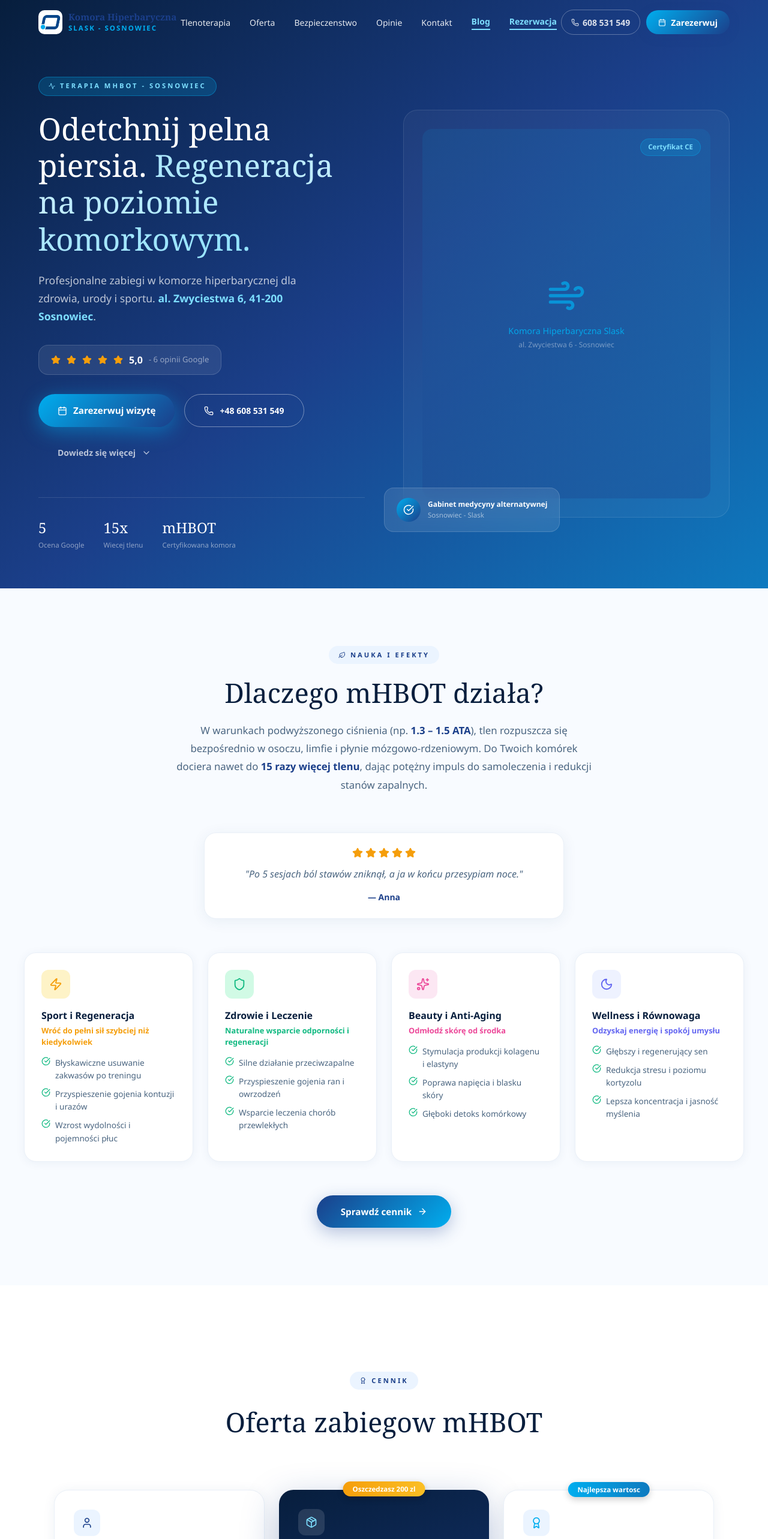
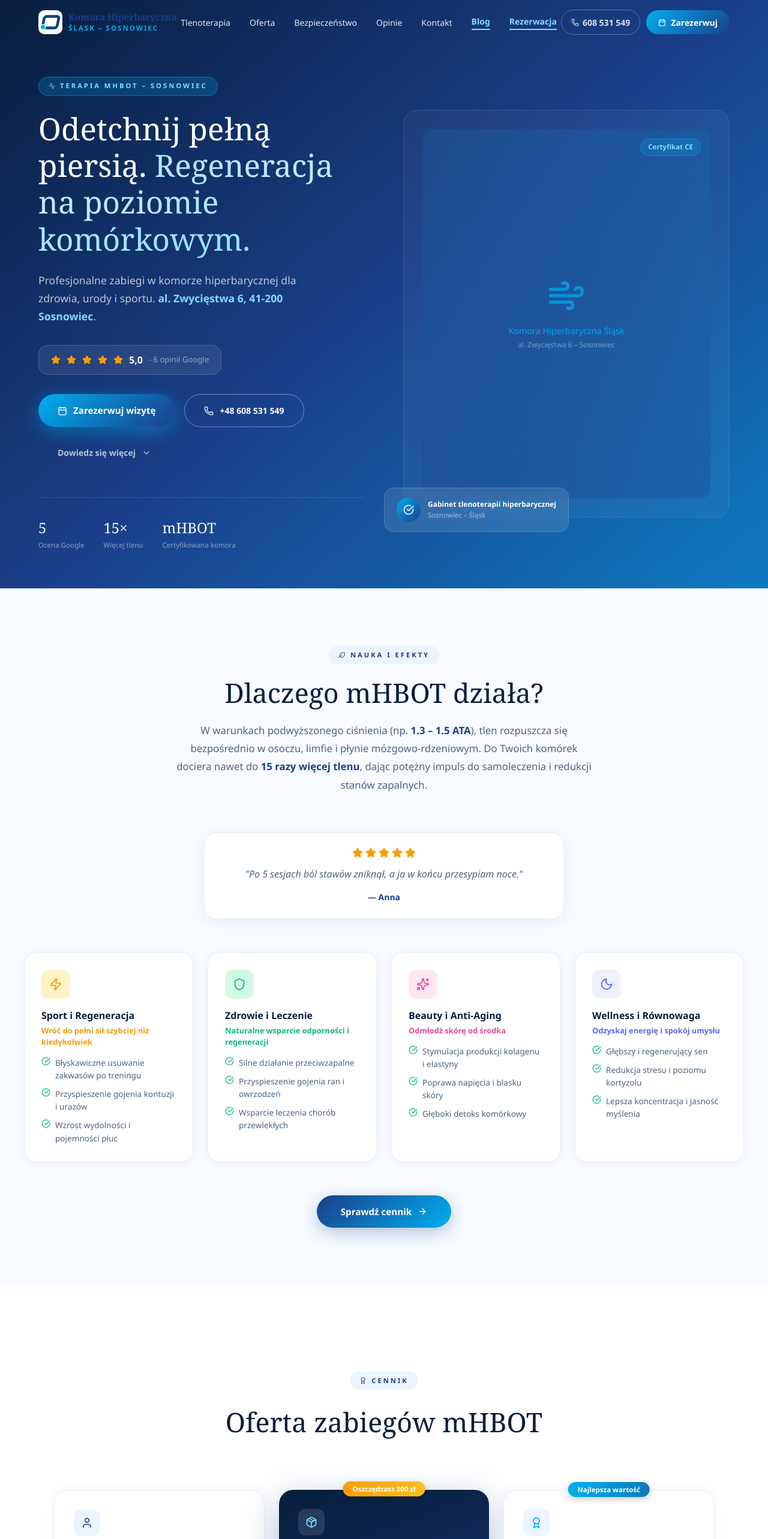
Before and after one commit to matikalicki/komora-hiperbaryczna, a React (Vite) app: page / in a window 1280 px wide. Shown: the top 2566 px of the page at 60% size. Built offline with nearby package versions, Linux system fonts and the light colour scheme.

Commit message:
aktualizacja cennika

```diff
--- a/src/HyperO2Landing.jsx
+++ b/src/HyperO2Landing.jsx
@@ -51,7 +51,7 @@ function Nav() {
     window.addEventListener("scroll", h);
     return () => window.removeEventListener("scroll", h);
   }, []);
-  const links = ["Tlenoterapia", "Oferta", "Bezpieczenstwo", "Opinie", "Kontakt"];
+  const links = ["Tlenoterapia", "Oferta", "Bezpieczeństwo", "Opinie", "Kontakt"];
   return (
     <header style={{
       position: "fixed", top: 0, left: 0, right: 0, zIndex: 50,
@@ -65,7 +65,7 @@ function Nav() {
           <Logo size={40} />
           <div>
             <div style={{ fontFamily: "Georgia, serif", fontWeight: 700, fontSize: "0.95rem", color: "#1B3F8A", lineHeight: 1.2 }}>Komora Hiperbaryczna</div>
-            <div style={{ fontSize: "0.72rem", fontWeight: 600, color: "#00AEEF", letterSpacing: 2 }}>SLASK - SOSNOWIEC</div>
+            <div style={{ fontSize: "0.72rem", fontWeight: 600, color: "#00AEEF", letterSpacing: 2 }}>ŚLĄSK – SOSNOWIEC</div>
           </div>
         </div>
         <nav style={{ display: "flex", gap: 32, alignItems: "center" }} className="hidden-mobile">
@@ -117,19 +117,19 @@ function Hero() {
       <div style={{ maxWidth: 1200, margin: "0 auto", padding: "8rem 1.5rem 4rem", display: "grid", gridTemplateColumns: "1fr 1fr", gap: "4rem", alignItems: "center", width: "100%" }} className="hero-grid">
         <div>
           <div style={{ display: "inline-flex", alignItems: "center", gap: 8, padding: "0.4rem 1rem", borderRadius: 99, marginBottom: "1.5rem", fontSize: "0.7rem", fontWeight: 700, letterSpacing: 3, textTransform: "uppercase", background: "rgba(0,174,239,0.2)", border: "1px solid rgba(0,174,239,0.4)", color: "#7DDEFF" }}>
-            <Activity size={11} /> Terapia mHBOT - Sosnowiec
+            <Activity size={11} /> Terapia mHBOT – Sosnowiec
           </div>
 
           <h1 style={{ fontFamily: "Georgia,serif", fontSize: "clamp(1.9rem,4vw,3.2rem)", lineHeight: 1.2, color: "white", fontWeight: 400, marginBottom: "1.5rem" }}>
-            Odetchnij pelna piersia.{" "}
+            Odetchnij pełną piersią.{" "}
             <span style={{ background: "linear-gradient(90deg,#7DDEFF,#C2EDFF,#7DDEFF)", backgroundSize: "200% auto", WebkitBackgroundClip: "text", WebkitTextFillColor: "transparent", animation: "shimmer 4s linear infinite" }}>
-              Regeneracja na poziomie komorkowym.
+              Regeneracja na poziomie komórkowym.
             </span>
           </h1>
 
           <p style={{ fontSize: "1.1rem", lineHeight: 1.7, color: "rgba(255,255,255,0.72)", maxWidth: 480, marginBottom: "2rem" }}>
             Profesjonalne zabiegi w komorze hiperbarycznej dla zdrowia, urody i sportu.{" "}
-            <strong style={{ color: "#7DDEFF" }}>al. Zwyciestwa 6, 41-200 Sosnowiec</strong>.
+            <strong style={{ color: "#7DDEFF" }}>al. Zwycięstwa 6, 41-200 Sosnowiec</strong>.
           </p>
 
           <div style={{ display: "inline-flex", alignItems: "center", gap: 10, padding: "0.75rem 1.25rem", borderRadius: 16, marginBottom: "2rem", background: "rgba(255,255,255,0.08)", border: "1px solid rgba(255,255,255,0.15)" }}>
@@ -157,7 +157,7 @@ function Hero() {
           </div>
 
           <div style={{ display: "flex", gap: 32, marginTop: "3rem", paddingTop: "2rem", borderTop: "1px solid rgba(255,255,255,0.12)" }}>
-            {[["5", "Ocena Google"], ["15x", "Wiecej tlenu"], ["mHBOT", "Certyfikowana komora"]].map(([v, l]) => (
+            {[["5", "Ocena Google"], ["15×", "Więcej tlenu"], ["mHBOT", "Certyfikowana komora"]].map(([v, l]) => (
               <div key={l}>
                 <div style={{ fontFamily: "Georgia,serif", fontSize: "1.5rem", color: "white", fontWeight: 400 }}>{v}</div>
                 <div style={{ fontSize: "0.72rem", color: "rgba(255,255,255,0.5)", marginTop: 2 }}>{l}</div>
@@ -171,8 +171,8 @@ function Hero() {
             <div style={{ position: "absolute", inset: 0, display: "flex", flexDirection: "column", alignItems: "center", justifyContent: "center", padding: 32 }}>
               <div style={{ width: "100%", height: "100%", borderRadius: 16, background: "linear-gradient(180deg,rgba(0,174,239,0.1),rgba(27,63,138,0.3))", display: "flex", flexDirection: "column", alignItems: "center", justifyContent: "center", position: "relative" }}>
                 <Wind size={64} style={{ color: "rgba(0,174,239,0.7)", animation: "floatUp 4s ease-in-out infinite" }} />
-                <p style={{ color: "rgba(0,174,239,0.9)", marginTop: 16, fontSize: "0.9rem" }}>Komora Hiperbaryczna Slask</p>
-                <p style={{ color: "rgba(255,255,255,0.4)", fontSize: "0.75rem", marginTop: 4 }}>al. Zwyciestwa 6 - Sosnowiec</p>
+                <p style={{ color: "rgba(0,174,239,0.9)", marginTop: 16, fontSize: "0.9rem" }}>Komora Hiperbaryczna Śląsk</p>
+                <p style={{ color: "rgba(255,255,255,0.4)", fontSize: "0.75rem", marginTop: 4 }}>al. Zwycięstwa 6 – Sosnowiec</p>
                 <div style={{ position: "absolute", top: 16, right: 16, padding: "0.3rem 0.75rem", borderRadius: 99, fontSize: "0.72rem", fontWeight: 600, background: "rgba(0,174,239,0.2)", border: "1px solid rgba(0,174,239,0.35)", color: "#7DDEFF" }}>Certyfikat CE</div>
               </div>
             </div>
@@ -183,8 +183,8 @@ function Hero() {
                 <CheckCircle size={18} color="white" />
               </div>
               <div>
-                <div style={{ fontSize: "0.75rem", fontWeight: 600, color: "white" }}>Gabinet medycyny alternatywnej</div>
-                <div style={{ fontSize: "0.72rem", color: "rgba(255,255,255,0.55)" }}>Sosnowiec - Slask</div>
+                <div style={{ fontSize: "0.75rem", fontWeight: 600, color: "white" }}>Gabinet tlenoterapii hiperbarycznej</div>
+                <div style={{ fontSize: "0.72rem", color: "rgba(255,255,255,0.55)" }}>Sosnowiec – Śląsk</div>
               </div>
             </div>
           </div>
@@ -384,9 +384,9 @@ function PricingCard({ p, i }) {
 
 function Pricing() {
   const plans = [
-    { icon: User, tag: null, title: "Sesja Pojedyncza", price: "130", unit: "zl / 60 min", desc: "Idealna na pierwsze doswiadczenie lub jednorazowa regeneracje.", features: ["60 minut w komorze mHBOT", "Konsultacja wstepna", "Badanie saturacji O2", "Opieka personelu medycznego"], cta: "Zarezerwuj sesje", accent: "#1B3F8A", featured: false },
-    { icon: Package, tag: "Oszczedzasz 200 zl", title: "Pakiet 10 wejsc", price: "1100", unit: "zl / 10 sesji", desc: "Najchetniej wybierany pakiet - pelny cykl regeneracyjny dla trwalych efektow.", features: ["10 x 60 minut", "Priorytetowe rezerwacje", "Dedykowany opiekun", "Bezplatna konsultacja", "Monitorowanie postepu"], cta: "Wybierz pakiet", accent: "#1B3F8A", featured: true },
-    { icon: Award, tag: "Najlepsza wartosc", title: "Pakiet 25 wejsc", price: "2000", unit: "zl / 25 sesji", desc: "Dla osob szukajacych dlugofalowych efektow - najkorzystniejsza cena za sesje.", features: ["25 x 60 minut", "Oszczedzasz az 1250 zl", "Priorytetowe rezerwacje", "Dedykowany opiekun", "Pelny program regeneracji"], cta: "Wybierz pakiet 25", accent: "#00AEEF", featured: false },
+    { icon: User, tag: null, title: "Sesja pojedyncza", price: "130", unit: "zł / 80 min", desc: "Idealna na pierwsze doświadczenie lub jednorazową regenerację.", features: ["80 minut w komorze mHBOT", "Konsultacja wstępna", "Opieka personelu medycznego"], cta: "Zarezerwuj sesję", accent: "#1B3F8A", featured: false },
+    { icon: Package, tag: "Oszczędzasz 200 zł", title: "Pakiet 10 wejsc", price: "1100", unit: "zł / 10 sesji", desc: "Najchętniej wybierany pakiet – pełny cykl regeneracyjny dla trwałych efektów.", features: ["10 x 80 minut", "Priorytetowe rezerwacje", "Dedykowany opiekun", "Bezpłatna konsultacja", "Monitorowanie postępu"], cta: "Wybierz pakiet", accent: "#1B3F8A", featured: true },
+    { icon: Award, tag: "Najlepsza wartość", title: "Pakiet 25 wejsc", price: "2100", unit: "zł / 25 sesji", desc: "Dla osób szukających długofalowych efektów – najkorzystniejsza cena za sesję.", features: ["25 x 80 minut", "Oszczędzasz aż 1 250 zł", "Priorytetowe rezerwacje", "Dedykowany opiekun", "Pełny program regeneracji"], cta: "Wybierz pakiet 25", accent: "#00AEEF", featured: false },
   ];
   return (
     <section id="oferta" style={{ padding: "9rem 1.5rem", background: "white" }}>
@@ -397,7 +397,7 @@ function Pricing() {
               <Award size={12} /> Cennik
             </div>
             <h2 style={{ fontFamily: "Georgia,serif", fontSize: "clamp(1.8rem,3.5vw,2.8rem)", color: "#071E3D", fontWeight: 400 }}>
-              Oferta zabiegow mHBOT
+              Oferta zabiegów mHBOT
             </h2>
           </div>
         </FadeSection>
@@ -411,12 +411,12 @@ function Pricing() {
 
 function Safety() {
   const items = [
-    "Nieleczona odma plucna (pneumothorax)",
-    "Stosowanie niektorych lekow chemioterapeutycznych (bleomycyna, cisplatyna)",
-    "Ciaza (I trymestr - wymagana konsultacja lekarska)",
-    "Nieleczone choroby ucha srodkowego lub zatok",
-    "Aktywne zapalenie pluc lub infekcja gorna drog oddechowych",
-    "Ciezka niewydolnosc serca",
+    "Nieleczona odma płucna (pneumothorax)",
+    "Stosowanie niektórych leków chemioterapeutycznych (bleomycyna, cisplatyna)",
+    "Ciąża (I trymestr – wymagana konsultacja lekarska)",
+    "Nieleczone choroby ucha środkowego lub zatok",
+    "Aktywne zapalenie płuc lub infekcja górnych dróg oddechowych",
+    "Ciężka niewydolność serca",
     "Klaustrofobia (oceniana indywidualnie)",
     "Aktywna padaczka bez kontroli farmakologicznej",
   ];
@@ -426,18 +426,18 @@ function Safety() {
         <FadeSection>
           <div>
             <div style={{ display: "inline-flex", alignItems: "center", gap: 8, padding: "0.4rem 1rem", borderRadius: 99, marginBottom: "1.25rem", fontSize: "0.7rem", fontWeight: 700, letterSpacing: 3, textTransform: "uppercase", background: "#DBEAFE", color: "#1B3F8A" }}>
-              <Shield size={12} /> Bezpieczenstwo
+              <Shield size={12} /> Bezpieczeństwo
             </div>
             <h2 style={{ fontFamily: "Georgia,serif", fontSize: "clamp(1.6rem,3vw,2.4rem)", color: "#071E3D", fontWeight: 400, lineHeight: 1.3, marginBottom: "1rem" }}>
-              Twoje bezpieczenstwo jest naszym priorytetem
+              Twoje bezpieczeństwo jest naszym priorytetem
             </h2>
             <p style={{ lineHeight: 1.75, color: "#4A6580", marginBottom: "1.5rem" }}>
-              Profesjonalna obsluga wyjasni Ci zalety korzystania z komory i przeprowadzi szczegolowy wywiad zdrowotny przed kazdym zabiegiem.
+              Profesjonalna obsługa wyjaśni Ci zalety korzystania z komory i przeprowadzi szczegółowy wywiad zdrowotny przed każdym zabiegiem.
             </p>
             {[
-              { icon: Heart, text: "Konsultacja medyczna przed kazda seria zabiegow" },
-              { icon: Activity, text: "Monitorowanie saturacji O2 w czasie rzeczywistym" },
-              { icon: Award, text: "Certyfikat CE - Normy ISO - Ubezpieczenie OC" },
+              { icon: Heart, text: "Konsultacja medyczna przed każdą serią zabiegów" },
+              { icon: Activity, text: "Monitorowanie saturacji O₂ w czasie rzeczywistym" },
+              { icon: Award, text: "Certyfikat CE · Normy ISO · Ubezpieczenie OC" },
             ].map(item => (
               <div key={item.text} style={{ display: "flex", alignItems: "center", gap: 12, marginBottom: 12, fontSize: "0.875rem", color: "#1a3a5c" }}>
                 <div style={{ width: 32, height: 32, borderRadius: 8, background: "#DBEAFE", display: "flex", alignItems: "center", justifyContent: "center", flexShrink: 0 }}>
@@ -453,7 +453,7 @@ function Safety() {
           <div style={{ borderRadius: 20, padding: "1.5rem", background: "white", border: "1px solid #E0ECFA", boxShadow: "0 4px 24px rgba(14,66,120,0.08)" }}>
             <div style={{ display: "flex", alignItems: "center", gap: 8, marginBottom: "1.25rem", paddingBottom: "1rem", borderBottom: "1px solid #EAF0F8" }}>
               <XCircle size={18} style={{ color: "#EF4444" }} />
-              <h3 style={{ fontWeight: 600, color: "#071E3D", fontSize: "0.95rem" }}>Przeciwwskazania bezwzgledne i wzgledne</h3>
+              <h3 style={{ fontWeight: 600, color: "#071E3D", fontSize: "0.95rem" }}>Przeciwwskazania bezwzględne i względne</h3>
             </div>
             <ul style={{ listStyle: "none", padding: 0, margin: 0, display: "flex", flexDirection: "column", gap: 12 }}>
               {items.map((c, i) => (
@@ -466,7 +466,7 @@ function Safety() {
               ))}
             </ul>
             <p style={{ fontSize: "0.75rem", marginTop: "1.25rem", paddingTop: "1rem", borderTop: "1px solid #EAF0F8", color: "#8FA5BC", lineHeight: 1.6 }}>
-              Lista nie jest wyczerpujaca. Ostateczna kwalifikacje przeprowadza personel Komory Hiperbarycznej Slask Sosnowiec (mHBOT).
+              Lista nie jest wyczerpująca. Ostateczną kwalifikację przeprowadza personel Komory Hiperbarycznej Śląsk Sosnowiec (mHBOT).
             </p>
           </div>
         </FadeSection>
@@ -477,9 +477,9 @@ function Safety() {
 
 function Testimonials() {
   const reviews = [
-    { name: "Szymon Dziechciarz", initials: "Sz", role: "Biegacz", stars: 5, date: "3 miesiace temu", text: "Jako biegacz zauwazylam znaczacy wzrost wydolnosci pluc. Oddechy sa glebsze, a dlugie dystanse pokonuje ze znacznie mniejszym wysilkiem niz wczesniej. Niesamowite efekty!" },
-    { name: "Dawid Ryndak", initials: "D", role: "Klient gabinetu", stars: 5, date: "3 lata temu", text: "Super miejsce dostepne w miescie. Profesjonalna obsluga wyjasni zalety korzystania z komory. Polecam kazdemu kto szuka skutecznej metody regeneracji." },
-    { name: "Joanna Gwіzdala", initials: "J", role: "Stala klientka", stars: 5, date: "5 lat temu", text: "Swietny sposob regeneracji po dlugim i meczacym dniu. Polecam zajrzec. Obsluga przemila - od razu czujesz sie zaopiekowany i w dobrych rekach." },
+    { name: "Szymon Dziechciarz", initials: "Sz", role: "Biegacz", stars: 5, date: "3 miesiace temu", text: "Jako biegacz zauważyłam znaczący wzrost wydolności płuc. Oddechy są głębsze, a długie dystanse pokonuję ze znacznie mniejszym wysiłkiem niż wcześniej. Niesamowite efekty!" },
+    { name: "Dawid Ryndak", initials: "D", role: "Klient gabinetu", stars: 5, date: "3 lata temu", text: "Super miejsce dostępne w mieście. Profesjonalna obsługa wyjaśni zalety korzystania z komory. Polecam każdemu, kto szuka skutecznej metody regeneracji." },
+    { name: "Joanna Gwіzdala", initials: "J", role: "Stala klientka", stars: 5, date: "5 lat temu", text: "Świetny sposób regeneracji po długim i męczącym dniu. Polecam zajrzeć. Obsługa przemiła – od razu czujesz się zaopiekowany i w dobrych rękach." },
   ];
   return (
     <section id="opinie" style={{ padding: "9rem 1.5rem", background: "white" }}>
@@ -490,7 +490,7 @@ function Testimonials() {
               <Star size={12} /> Opinie z Google
             </div>
             <h2 style={{ fontFamily: "Georgia,serif", fontSize: "clamp(1.8rem,3.5vw,2.8rem)", color: "#071E3D", fontWeight: 400 }}>
-              Co mowia nasi pacjenci?
+              Co mówią nasi pacjenci?
             </h2>
             <div style={{ display: "flex", alignItems: "center", justifyContent: "center", gap: 10, marginTop: "1rem" }}>
               {[1,2,3,4,5].map(i => <Star key={i} size={22} fill="#F59E0B" style={{ color: "#F59E0B" }} />)}
@@ -573,7 +573,7 @@ function Contact() {
                 <ParkingCircle size={18} style={{ color: "#7DDEFF" }} />
               </div>
               <h4 style={{ fontWeight: 600, fontSize: "0.875rem", color: "white", marginBottom: "0.5rem" }}>Informacje praktyczne</h4>
-              {["Darmowy parking przed wejsciem", "Dostep dla niepelnosprawnych", "Brak skierowania lekarskiego"].map(t => (
+              {["Darmowy parking przed wejściem", "Dostęp dla niepełnosprawnych", "Brak skierowania lekarskiego"].map(t => (
                 <div key={t} style={{ display: "flex", alignItems: "flex-start", gap: 8, marginBottom: 8 }}>
                   <CheckCircle size={13} style={{ color: "#00AEEF", flexShrink: 0, marginTop: 2 }} />
                   <p style={{ fontSize: "0.8rem", color: "rgba(255,255,255,0.55)", margin: 0, lineHeight: 1.5 }}>{t}</p>
@@ -588,7 +588,7 @@ function Contact() {
         <div style={{ maxWidth: 1200, margin: "0 auto", display: "grid", gridTemplateColumns: "repeat(auto-fit,minmax(320px,1fr))", gap: "2.5rem" }}>
           <FadeSection>
             <div>
-              <h3 style={{ fontFamily: "Georgia,serif", fontSize: "1.2rem", color: "white", fontWeight: 400, marginBottom: "1.25rem" }}>Znajdz nas na mapie</h3>
+              <h3 style={{ fontFamily: "Georgia,serif", fontSize: "1.2rem", color: "white", fontWeight: 400, marginBottom: "1.25rem" }}>Znajdź nas na mapie</h3>
               <div style={{ borderRadius: 20, overflow: "hidden", height: 360 }}>
                 <iframe title="Mapa" src="https://www.google.com/maps?q=al.+Zwycistwa+6,+41-200+Sosnowiec,+Polska&output=embed" width="100%" height="100%" style={{ border: 0 }} loading="lazy" allowFullScreen referrerPolicy="no-referrer-when-downgrade" />
               </div>
@@ -601,31 +601,31 @@ function Contact() {
               {sent ? (
                 <div style={{ borderRadius: 20, padding: "2rem", background: "rgba(16,185,129,0.1)", border: "1px solid rgba(16,185,129,0.25)", display: "flex", flexDirection: "column", alignItems: "center", gap: 16, textAlign: "center" }}>
                   <CheckCircle size={40} style={{ color: "#34D399" }} />
-                  <p style={{ fontWeight: 600, color: "white", margin: 0 }}>Wiadomosc wyslana!</p>
-                  <p style={{ fontSize: "0.875rem", color: "rgba(255,255,255,0.55)", margin: 0 }}>Odpiszemy wkrotce.</p>
+                  <p style={{ fontWeight: 600, color: "white", margin: 0 }}>Wiadomość wysłana!</p>
+                  <p style={{ fontSize: "0.875rem", color: "rgba(255,255,255,0.55)", margin: 0 }}>Odpiszemy wkrótce.</p>
                 </div>
               ) : (
                 <div style={{ display: "flex", flexDirection: "column", gap: 12 }}>
                   <div style={{ display: "grid", gridTemplateColumns: "1fr 1fr", gap: 12 }}>
-                    {[["name","Imie i nazwisko"],["phone","Numer telefonu"]].map(([k, ph]) => (
+                    {[["name","Imię i nazwisko"],["phone","Numer telefonu"]].map(([k, ph]) => (
                       <input key={k} placeholder={ph} value={form[k]} onChange={e => setForm({...form,[k]:e.target.value})}
                         style={{ borderRadius: 12, padding: "0.75rem 1rem", fontSize: "0.875rem", background: "rgba(255,255,255,0.06)", border: "1px solid rgba(255,255,255,0.1)", color: "white", outline: "none", width: "100%", boxSizing: "border-box" }} />
                     ))}
                   </div>
                   <input placeholder="Adres e-mail" value={form.email} onChange={e => setForm({...form,email:e.target.value})}
                     style={{ borderRadius: 12, padding: "0.75rem 1rem", fontSize: "0.875rem", background: "rgba(255,255,255,0.06)", border: "1px solid rgba(255,255,255,0.1)", color: "white", outline: "none", width: "100%", boxSizing: "border-box" }} />
-                  <textarea rows={4} placeholder="Tresc wiadomosci lub preferowany termin..." value={form.msg} onChange={e => setForm({...form,msg:e.target.value})}
+                  <textarea rows={4} placeholder="Treść wiadomości lub preferowany termin..." value={form.msg} onChange={e => setForm({...form,msg:e.target.value})}
                     style={{ borderRadius: 12, padding: "0.75rem 1rem", fontSize: "0.875rem", background: "rgba(255,255,255,0.06)", border: "1px solid rgba(255,255,255,0.1)", color: "white", outline: "none", width: "100%", resize: "none", boxSizing: "border-box" }} />
                   <button onClick={() => setSent(true)}
                     style={{ display: "flex", alignItems: "center", justifyContent: "center", gap: 8, padding: "1rem", borderRadius: 12, fontWeight: 600, fontSize: "0.875rem", color: "white", background: "linear-gradient(135deg,#00AEEF,#1B3F8A)", border: "none", cursor: "pointer", boxShadow: "0 6px 24px rgba(0,174,239,0.35)", transition: "transform 0.2s" }}
                     onMouseEnter={e => e.currentTarget.style.transform = "scale(1.02)"}
                     onMouseLeave={e => e.currentTarget.style.transform = "scale(1)"}>
-                    <Send size={16} /> Wyslij wiadomosc
+                    <Send size={16} /> Wyślij wiadomość
                   </button>
                   <a href="tel:+48608531549" style={{ display: "flex", alignItems: "center", justifyContent: "center", gap: 10, padding: "0.875rem", borderRadius: 12, fontSize: "0.875rem", fontWeight: 500, color: "rgba(255,255,255,0.7)", textDecoration: "none", border: "1px solid rgba(255,255,255,0.12)", transition: "background 0.2s" }}
                     onMouseEnter={e => e.currentTarget.style.background = "rgba(255,255,255,0.08)"}
                     onMouseLeave={e => e.currentTarget.style.background = "transparent"}>
-                    <Phone size={15} style={{ color: "#7DDEFF" }} /> Wolisz zadzwonic? <strong style={{ color: "#7DDEFF" }}>+48 608 531 549</strong>
+                    <Phone size={15} style={{ color: "#7DDEFF" }} /> Wolisz zadzwonić? <strong style={{ color: "#7DDEFF" }}>+48 608 531 549</strong>
                   </a>
                 </div>
               )}
@@ -639,11 +639,11 @@ function Contact() {
           <div style={{ display: "flex", alignItems: "center", gap: 10 }}>
             <Logo size={30} />
             <span style={{ fontFamily: "Georgia,serif", fontSize: "0.8rem", color: "rgba(255,255,255,0.45)" }}>
-              Komora Hiperbaryczna Slask Sosnowiec 2026
+              Komora Hiperbaryczna Śląsk Sosnowiec 2026
             </span>
           </div>
           <p style={{ fontSize: "0.75rem", color: "rgba(255,255,255,0.25)", margin: 0 }}>
-            al. Zwyciestwa 6, 41-200 Sosnowiec - Wszelkie prawa zastrzezone
+            al. Zwycięstwa 6, 41-200 Sosnowiec - Wszelkie prawa zastrzeżone
           </p>
         </div>
       </div>
```
